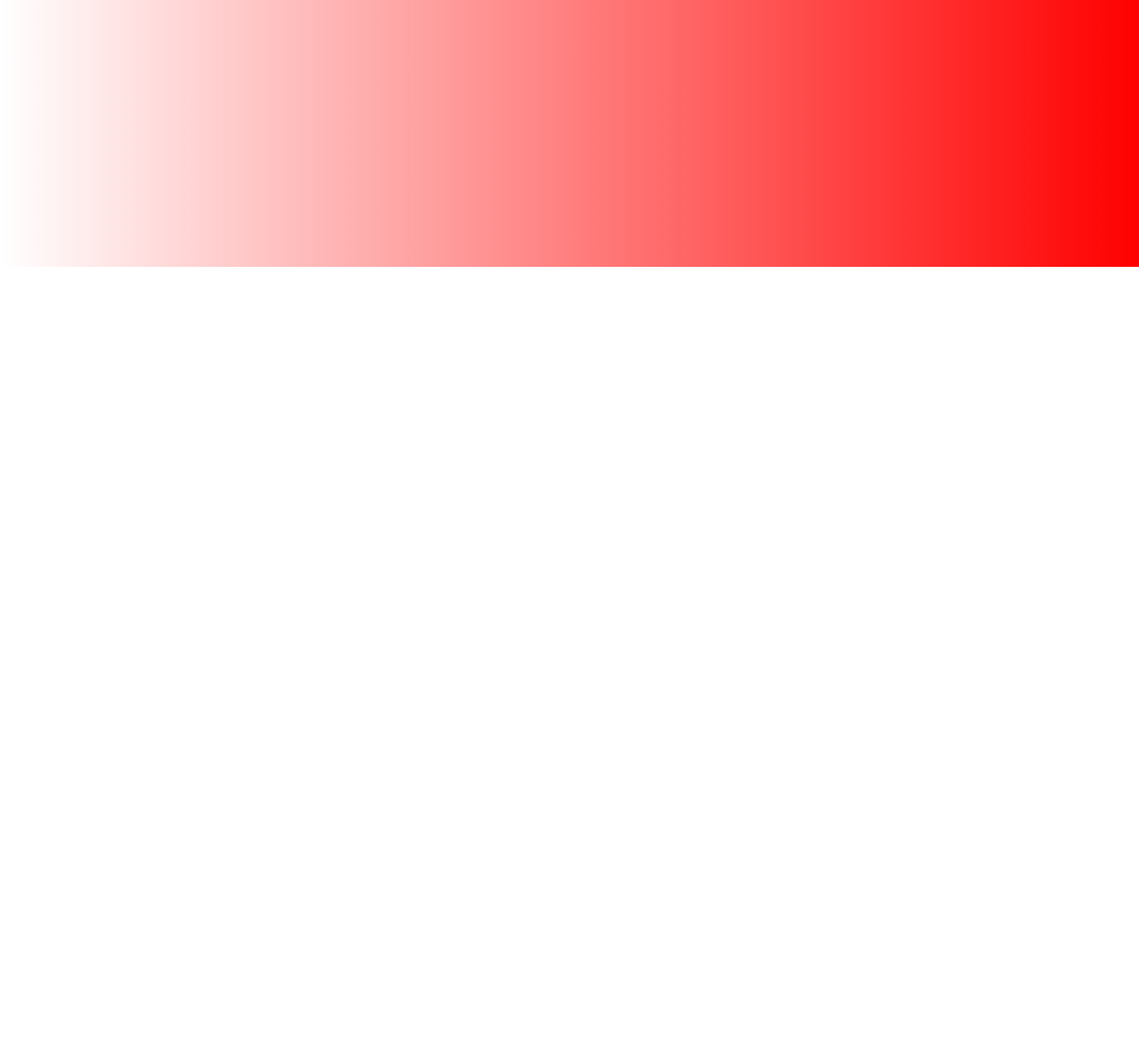
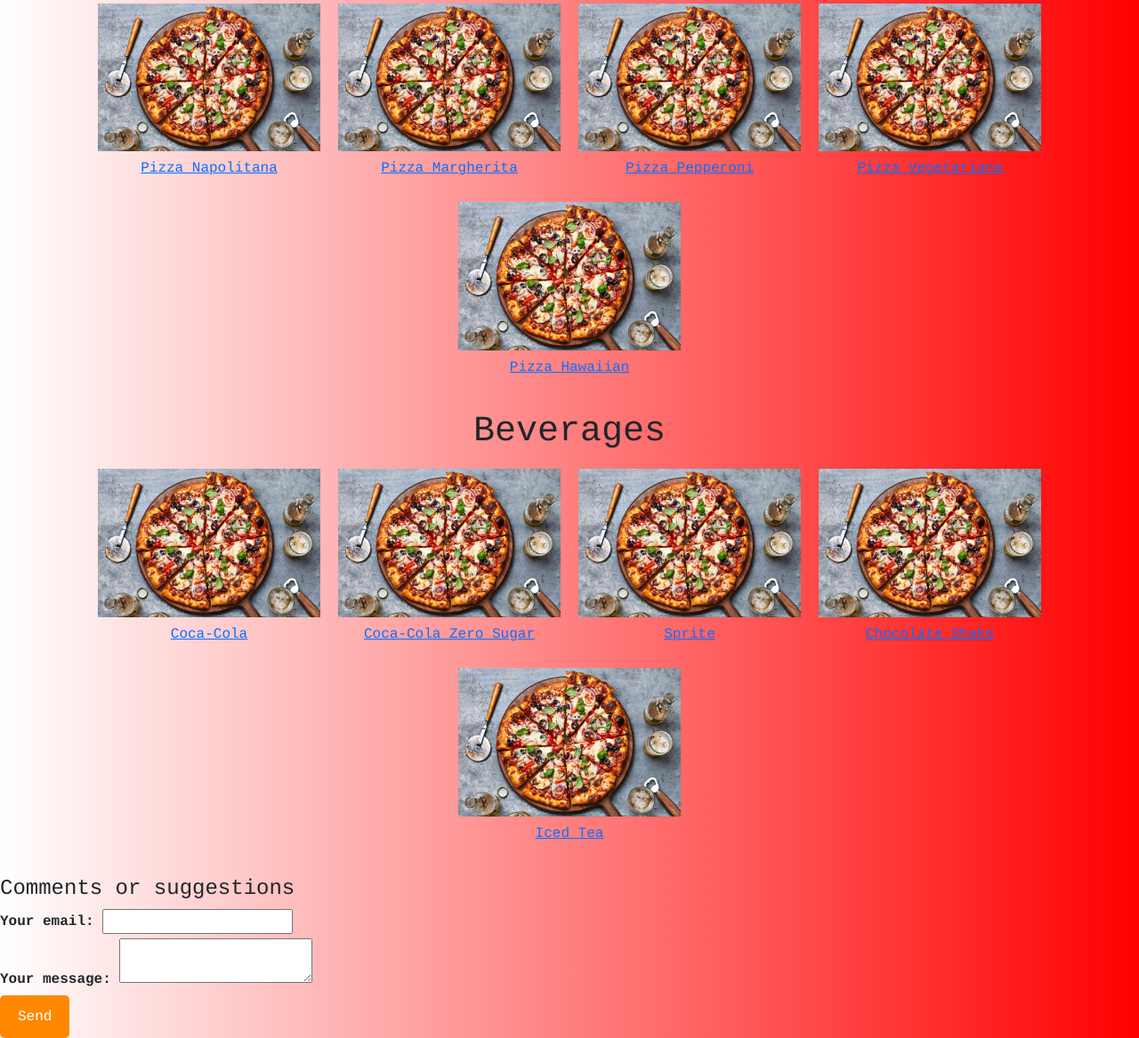
Before and after one commit to RaudelDiaz/Html-Project, a plain HTML site: page Index/Index.html in a window 1280 px wide. Shown: the part 500-1667 px from the top of the page at 89% size. Before the commit the page ends 800 px from the top, so only its background shows below. Drawn offline with nearby package versions, Linux system fonts and the light colour scheme; a web font is replaced by a local one.

Commit message:
New Items

```diff
--- a/Index/Index.html
+++ b/Index/Index.html
@@ -28,8 +28,8 @@
               Language
             </a>
             <ul class="dropdown-menu">
-              <li><a class="dropdown-item" href="#">Spanish</a></li>
-              <li><a class="dropdown-item" href="#">English</a></li>
+              <li><a class="dropdown-item" href="Indexspanish.html">Spanish</a></li>
+              <li><a class="dropdown-item" href="Index.html">English</a></li>
             </ul>
           </li>
         </ul>
@@ -66,14 +66,104 @@
   </button>
 </div>
 
-   <div class="menu"><h1>Menu</h1></a>
-    <item>M</item>
-    <item>H</item>
-    <item>P</item>
-    <item>B</item>
-    <item>4</item>
-    <item>4</item>
-   </div>
+<div class="intro" alt="intro">
+
+  <p>Welcome to Pizza to Go, where every slice tells a story of craftsmanship and flavor. Nestled in the heart of Irving Texas, our passion for pizza is matched only by our
+    commitment to using the finest ingredients and traditional techniques. Whether you crave the classic simplicity of a Margherita or the bold flavors of our specialty pizzas,
+    each creation is lovingly crafted to delight your palate.
+    Join us at Pizza to Go, where every bite is a journey into the artistry of authentic Italian pizza.
+  </p>
+
+</div>
+
+<div class="menu">
+  <h1>Menu</h1>
+  <ul class="menu-list">
+      <li>
+          <a href="#">
+              <img src="Pizza menu 1.jpg" alt="Pizza 1" class="imgp">
+              <h3>Pizza Napolitana</h3>
+          </a>
+      </li>
+      <li>
+          <a href="#">
+              <img src="Pizza menu 1.jpg" alt="Pizza 2" class="imgp">
+              <h3>Pizza Margherita</h3>
+          </a>
+      </li>
+      <li>
+          <a href="#">
+              <img src="Pizza menu 1.jpg" alt="Pizza 3" class="imgp">
+              <h3>Pizza Pepperoni</h3>
+          </a>
+      </li>
+      <li>
+          <a href="#">
+              <img src="Pizza menu 1.jpg" alt="Pizza 4" class="imgp">
+              <h3>Pizza Vegetariana</h3>
+          </a>
+      </li>
+      <li>
+          <a href="#">
+              <img src="Pizza menu 1.jpg" alt="Pizza 5" class="imgp">
+              <h3>Pizza Hawaiian</h3>
+          </a>
+      </li>
+  </ul>
+</div>
+
+<div class="beverages">
+  <h1>Beverages</h1>
+  <ul class="beverage-list">
+      <li>
+          <a href="#">
+              <img src="Pizza menu 1.jpg" alt="Beverage 1" class="imgp">
+              <h3>Coca-Cola</h3>
+          </a>
+      </li>
+      <li>
+          <a href="#">
+              <img src="Pizza menu 1.jpg" alt="Beverage 2" class="imgp">
+              <h3>Coca-Cola Zero Sugar</h3>
+          </a>
+      </li>
+      <li>
+          <a href="#">
+              <img src="Pizza menu 1.jpg" alt="Beverage 3" class="imgp">
+              <h3>Sprite</h3>
+          </a>
+      </li>
+      <li>
+          <a href="#">
+              <img src="Pizza menu 1.jpg" alt="Beverage 4" class="imgp">
+              <h3>Chocolate Shake</h3>
+          </a>
+      </li>
+      <li>
+          <a href="#">
+              <img src="Pizza menu 1.jpg" alt="Beverage 5" class="imgp">
+              <h3>Iced Tea</h3>
+          </a>
+      </li>
+  </ul>
+</div>
+
+<h4>Comments or suggestions</h4>
+<form
+action="https://formspree.io/f/mkgwgyej"
+method="POST"
+>
+<label>
+  Your email:
+  <input type="email" name="email">
+</label>
+<label>
+  Your message:
+  <textarea name="message"></textarea>
+</label>
+<!-- your other form fields go here -->
+<button type="submit" class="btns">Send</button>
+</form>
 
 </body>
 </html>
--- a/Index/style.css
+++ b/Index/style.css
@@ -16,9 +16,6 @@ body {
 @font-face {
     font-family: pizza;
     src: url(FoodDelight-7OP7E.ttf);
-}
-.menu {
-    text-align: center;
 }
 .carousel-container {
   position: relative;
@@ -67,3 +64,80 @@ body {
   width: 20px;
   height: 20px;
 }
+
+p {
+  margin: 0;
+  padding: 0;
+  text-align: center;
+}
+.menu, .beverages {
+  text-align: center;
+  margin-bottom: 20px;
+}
+
+.menu-list, .beverage-list {
+  list-style-type: none;
+  padding: 0;
+  display: flex; /* put them in order*/
+  flex-wrap: wrap;
+  justify-content: center; /* To center the content*/
+}
+
+.menu-list li, .beverage-list li {
+  flex-basis: 200px; /* Adjust the width of each item */
+  margin: 10px;
+  text-align: center;
+}
+
+.menu-list li img, .beverage-list li img {
+  max-width: 250px;
+  height: auto;
+}
+
+.menu-list li h3, .beverage-list li h3 {
+  margin-top: 10px;
+  font-size: 16px;
+}
+
+.contact-form {
+  max-width: 400px;
+  margin: 0 auto;
+  padding: 20px;
+  background-color: #f9f9f9;
+  border: 1px solid #ddd;
+  border-radius: 8px;
+  box-shadow: 0 0 10px rgba(0, 0, 0, 0.1);
+}
+
+.form-group {
+  margin-bottom: 15px;
+}
+
+label {
+  display: block;
+  font-weight: bold;
+  margin-bottom: 5px;
+}
+
+textarea {
+  resize: vertical;
+}
+
+.btns {
+  background-color: #e96d08;
+  color: white;
+  padding: 12px 20px;
+  border: none;
+  border-radius: 5px;
+  cursor: pointer;
+  font-size: 16px;
+}
+
+.btns:hover {
+  background-color: #45a049;
+}
+
+.btns {
+  background-color: #ff8800;
+  transform: translateY(1px);
+}
```
Also changed, not shown: Index/Indexspanish.html (added, +131 -0 lines).
